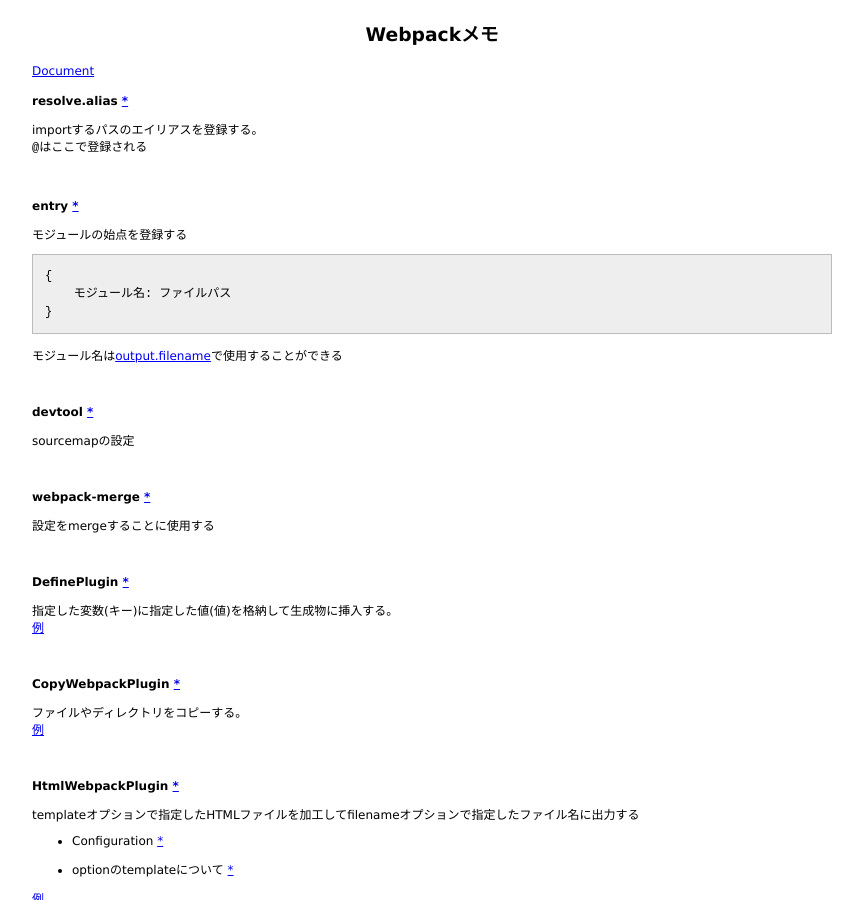
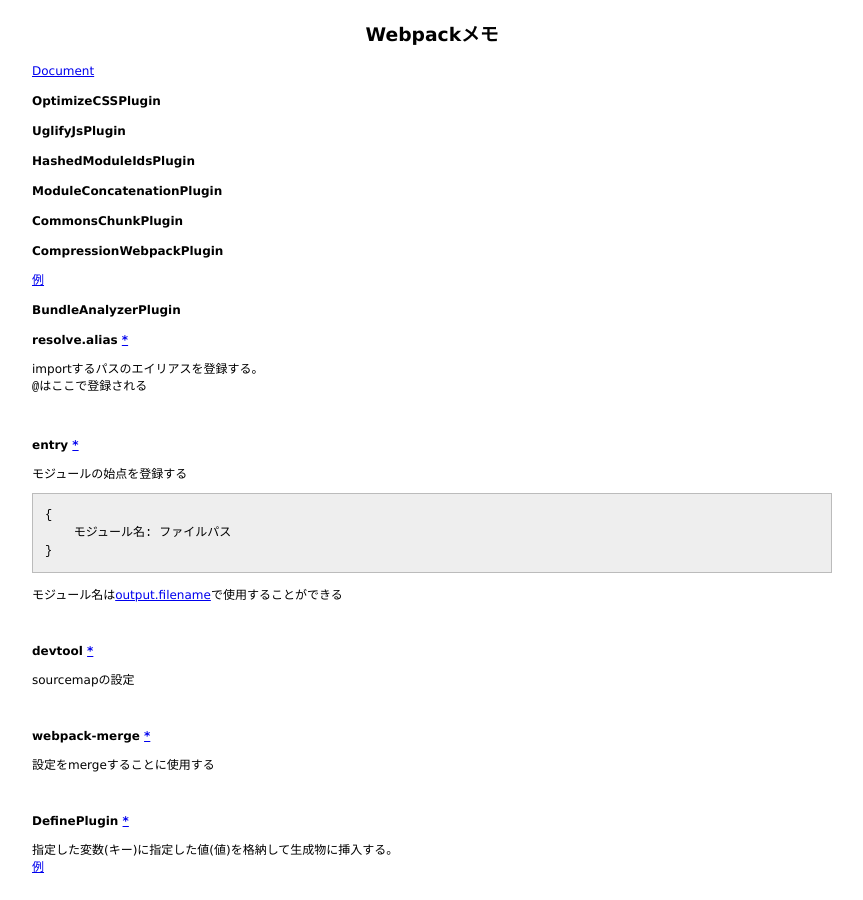
Before and after one commit to 38elements/38elements.github.com, a Jekyll site: the page built from _posts/2017-12-01-webpack.md, in a window 1280 px wide and 900 px high. Shown: the whole window, without its empty margins (208-1071 px from the left). Built offline with Jekyll 4.4.1, drawn with Linux system fonts in a browser that asks for light colours.

Commit message:
Update 2017-12-01-webpack.md

```diff
--- a/_posts/2017-12-01-webpack.md
+++ b/_posts/2017-12-01-webpack.md
@@ -3,6 +3,22 @@ layout: posts
 title: Webpackメモ
 ---
 [Document](https://webpack.js.org/concepts/)
+
+#### OptimizeCSSPlugin
+
+#### UglifyJsPlugin
+
+#### HashedModuleIdsPlugin
+
+#### ModuleConcatenationPlugin
+
+#### CommonsChunkPlugin
+
+#### CompressionWebpackPlugin
+
+[例](https://github.com/vuejs-templates/webpack/blob/cd4d7d957c9af3d37092c79bf490b56b8d88b108/template/build/webpack.prod.conf.js#L86)
+
+#### BundleAnalyzerPlugin
 
 #### resolve.alias [\*](https://webpack.js.org/configuration/resolve/#resolve-alias)
 
```
